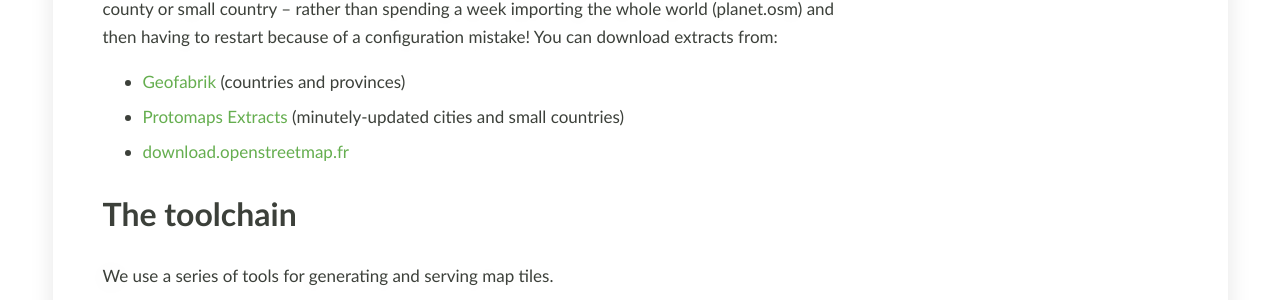
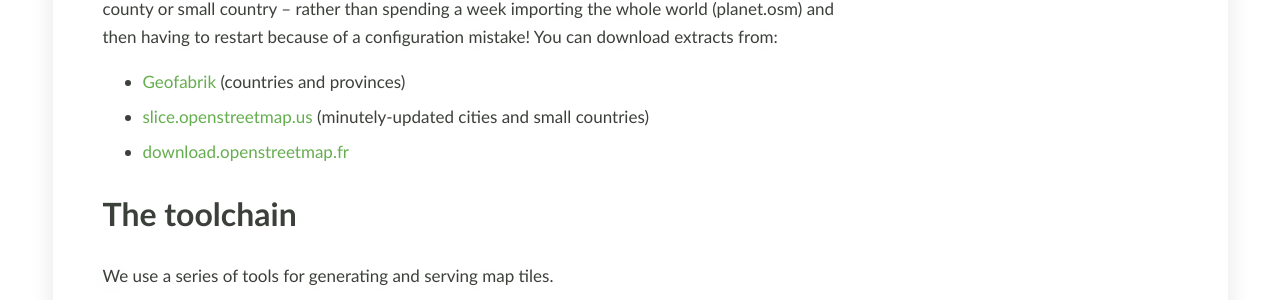
Before and after one commit to switch2osm/switch2osm, a Jekyll site: the page built from serving-tiles/index.md, in a window 1280 px wide and 900 px high, scrolled down 1131 px. Shown: the part 154-454 px from the top of the window. Built offline with Jekyll 4.4.1, drawn with Linux system fonts in a browser that asks for light colours; comment, search, counter and statistics services are not loaded.

Commit message:
protomaps.com/extracts URL changed to slice.openstreetmap.us

```diff
--- a/serving-tiles/index.md
+++ b/serving-tiles/index.md
@@ -26,7 +26,7 @@
 We would recommend that you begin with extracts of OpenStreetMap data – for example, a city, county or small country – rather than spending a week importing the whole world (planet.osm) and then having to restart because of a configuration mistake! You can download extracts from:
 
 * [Geofabrik](https://download.geofabrik.de/) (countries and provinces)
-* [Protomaps Extracts](https://protomaps.com/extracts) (minutely-updated cities and small countries)
+* [slice.openstreetmap.us](https://slice.openstreetmap.us) (minutely-updated cities and small countries)
 * [download.openstreetmap.fr](https://download.openstreetmap.fr/)
 
 # The toolchain
```
